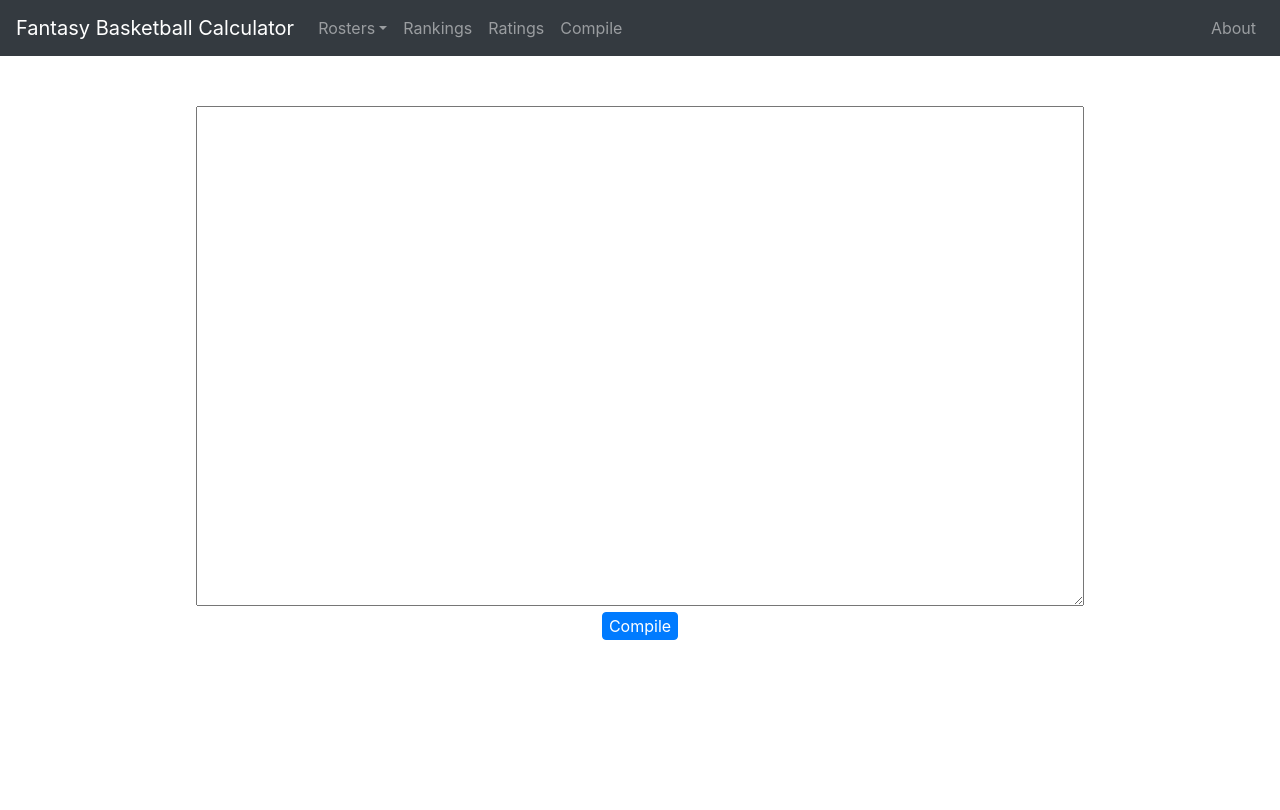
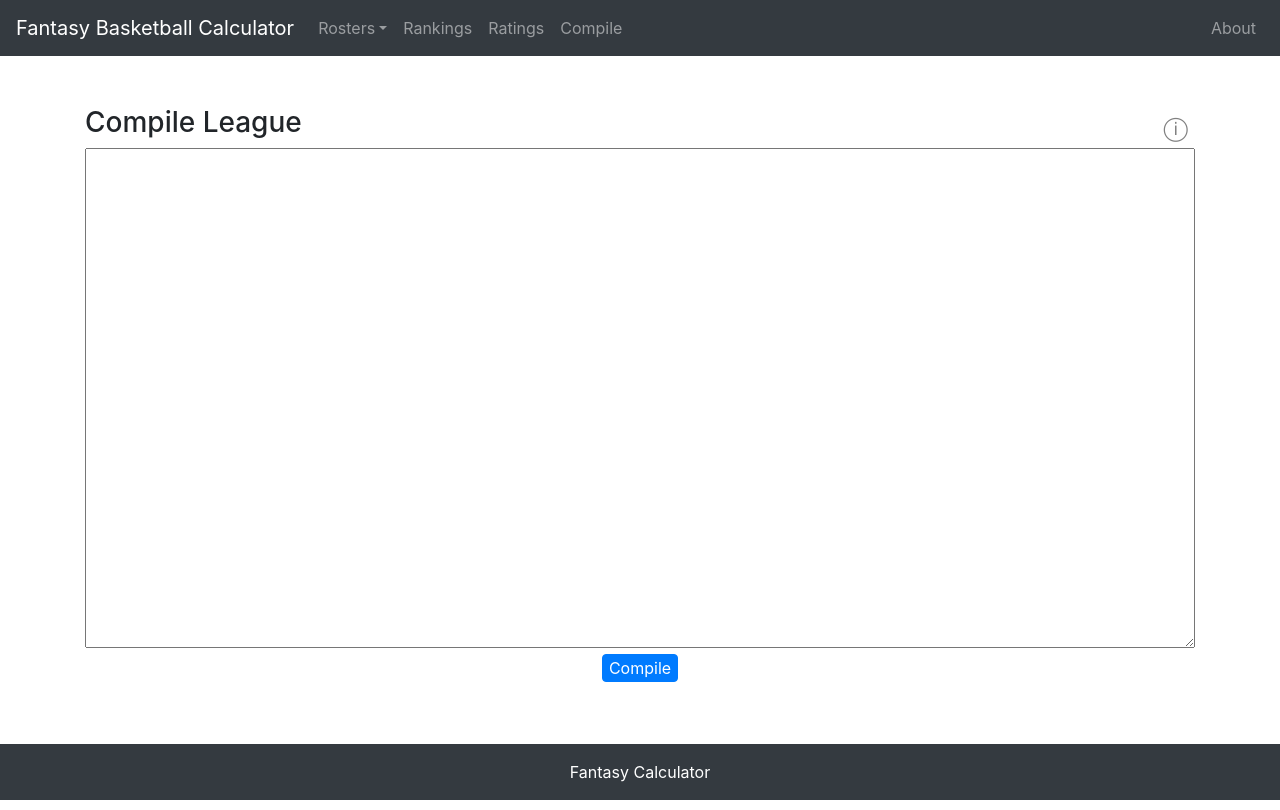
Before and after one commit to WillYip716/fbball_calculator, a React (Create React App) app in the folder frontend/react_app/: page /compile in a window 1280 px wide. Built offline with nearby package versions, Linux system fonts and the light colour scheme.

Commit message:
added footer, tweaked ranking and start of info icons

```diff
--- a/frontend/react_app/src/App.js
+++ b/frontend/react_app/src/App.js
@@ -9,12 +9,14 @@ import Ratings from './components/ratings';
 import LeagueCompiler from './components/leaguecompiler';
 import 'bootstrap/dist/css/bootstrap.min.css';
 import Rankings from './components/rankings';
+import Footer from './components/footer';
 
 
 function App() {
   return (
     <div className="App">
       <NavbarComp/>
+        <div className="main">
           <Route path="/" exact component={Home} />
           <Route path="/rankings" exact component={Rankings} />
           <Route path="/rosters" exact component={Roster} />
@@ -23,6 +25,8 @@ function App() {
           <Route path="/ratings" exact component={Ratings} />
           <Route path="/compile" exact component={LeagueCompiler} />
         </div>
+      <Footer/>
+    </div>
   );
 }
 
--- /dev/null
+++ b/frontend/react_app/src/components/footer.js
@@ -0,0 +1,14 @@
+import React from 'react';
+
+
+
+function Footer(){
+
+    return(
+        <footer>
+            Fantasy Calculator
+        </footer>
+    )
+}
+
+export default Footer;
--- a/frontend/react_app/src/components/leaguecompiler.js
+++ b/frontend/react_app/src/components/leaguecompiler.js
@@ -4,7 +4,8 @@ import { Form,Button } from "react-bootstrap";
 import { compile } from "../redux/actions";
 import { useDispatch } from "react-redux";
 import { useHistory } from 'react-router-dom';
-
+import Popover from 'react-bootstrap/Popover'
+import OverlayTrigger from 'react-bootstrap/OverlayTrigger'
 
 function LeagueCompiler(){
 
@@ -41,13 +42,30 @@ function LeagueCompiler(){
         //console.log(outarr)
     }
 
+    const popover = (
+        <Popover id="popover-basic">
+          <Popover.Title as="h3">Compile Yahoo League</Popover.Title>
+          <Popover.Content>
+            Head over to the rosters page under the "league" drop down in your league. Simply copy all the content (ctrl + a => ctrl + c) and paste into the box below
+          </Popover.Content>
+        </Popover>
+    );
+
 
 
 
     return (
       <div className="container">
+        <div style={{display:"flex"}}>
+            <h3 style={{display:"inline-block",marginRight:"auto"}}>Compile League</h3>
+            <OverlayTrigger trigger="click" placement="left" overlay={popover}>
+                <Button className="info">&#9432;</Button>
+            </OverlayTrigger>
+        </div>
+
+
           <Form onSubmit={handleSubmit} style={{textAlign:"center", margin:"auto"}}role="form">
-              <textarea style={{width: "80%",margin:"auto", height: "500px"}} value={textarea} onChange={handleChange} />
+              <textarea style={{width: "100%",margin:"auto", height: "500px"}} value={textarea} onChange={handleChange} />
               <br/>
               <Button type="submit">Compile</Button>
           </Form>
--- a/frontend/react_app/src/components/navbar.js
+++ b/frontend/react_app/src/components/navbar.js
@@ -26,7 +26,7 @@ function NavbarComp(){
                 <Nav.Link as={Link} to="/compile">Compile</Nav.Link>
             </Nav>
             <Nav>
-                <Nav.Link href="/about">About</Nav.Link>
+                <Nav.Link as={Link} to="/about">About</Nav.Link>
             </Nav>
         </Navbar>
 
--- a/frontend/react_app/src/components/ratings.js
+++ b/frontend/react_app/src/components/ratings.js
@@ -172,6 +172,7 @@ class Ratings extends Component {
   }
 
   componentDidMount() {
+    if(this.props.aratings){
       const updatedg = this.props.gratings.map(obj=>(Object.assign(obj, { TotalRating: this.filTotal(obj)}))).sort((a,b) => (a.TotalRating > b.TotalRating) ? -1 : ((b.TotalRating > a.TotalRating) ? 1 : 0));
       const updatedf = this.props.fratings.map(obj=>(Object.assign(obj, { TotalRating: this.filTotal(obj)}))).sort((a,b) => (a.TotalRating > b.TotalRating) ? -1 : ((b.TotalRating > a.TotalRating) ? 1 : 0));
       const updatedc = this.props.cratings.map(obj=>(Object.assign(obj, { TotalRating: this.filTotal(obj)}))).sort((a,b) => (a.TotalRating > b.TotalRating) ? -1 : ((b.TotalRating > a.TotalRating) ? 1 : 0));
@@ -182,6 +183,8 @@ class Ratings extends Component {
           centers: updatedc,
           all: updateda,
       })
+    }
+
   }
 
 
--- a/frontend/react_app/src/index.css
+++ b/frontend/react_app/src/index.css
@@ -6,7 +6,19 @@
     margin: 1rem;
     border: 1px solid rgba(0,0,0,.25);
     vertical-align: top;
-  }
+}
+
+footer{
+    background-color: #343a40 !important;
+    text-align: center;
+    color: white;
+    padding-top: 1rem!important;
+    padding-bottom: 1rem!important;
+    position: fixed;
+    bottom:0;
+    width: 100%;
+    z-index: 100;
+}
 
 .container{
     margin-top: 50px;
@@ -33,3 +45,14 @@
 .btn-group{
     margin-bottom: 20px;
 }
+
+.main{
+    padding-bottom: 8rem;
+}
+
+.info{
+    font-size: 24px;
+    border-color: white !important;
+    color: gray !important;
+    background-color: white !important;
+}
```
Also changed, not shown: 1 other file (tests, documents, lock files or other folders). Lines whose indentation alone changed are shown as unchanged.
